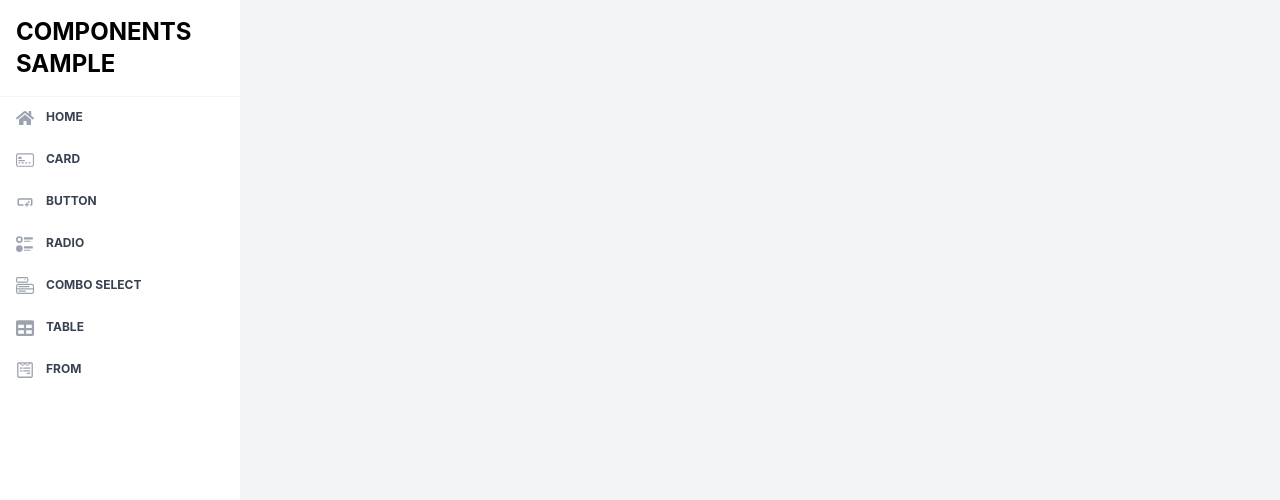
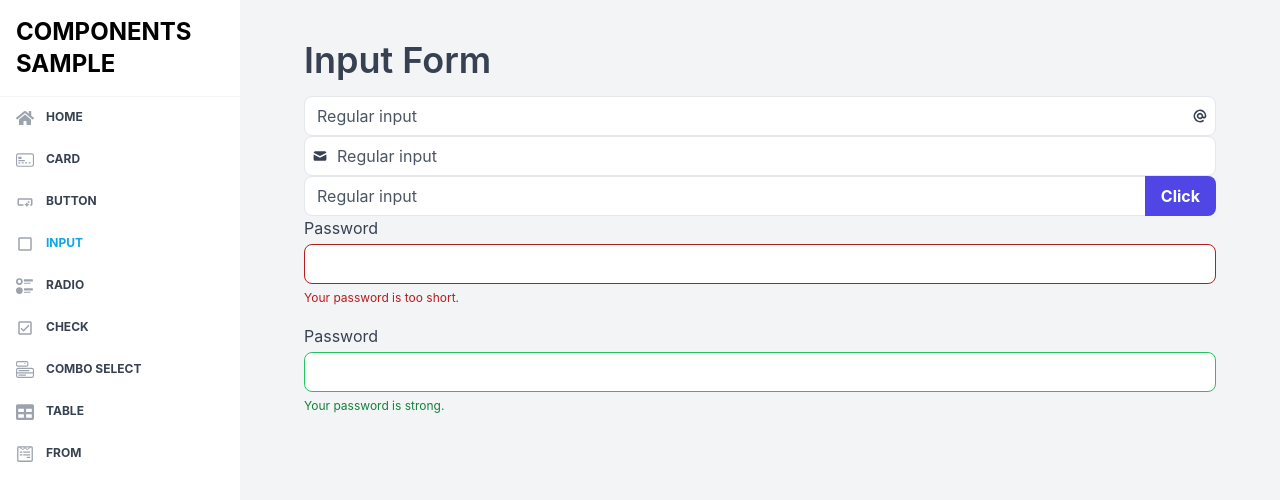
Before and after one commit to ellesis/tailwind-react, a React (Create React App) app: page /components/input in a window 1280 px wide. Shown: the top 500 px of the page. Built offline with nearby package versions, Linux system fonts and the light colour scheme.

Commit message:
Add check and input component sample pages

```diff
--- a/src/data/components-menu.js
+++ b/src/data/components-menu.js
@@ -1,6 +1,6 @@
-import { FaHome, FaTable, FaWpforms } from 'react-icons/fa' // Font awesome
-import { BsMenuButton, BsUiRadios, BsCreditCard2Front } from 'react-icons/bs' // Bootstrap
-import { MdSmartButton } from 'react-icons/md' // Material-design
+import {FaHome, FaTable, FaWpforms} from 'react-icons/fa' // Font awesome
+import {BsMenuButton, BsUiRadios, BsCreditCard2Front} from 'react-icons/bs' // Bootstrap
+import {MdSmartButton, MdOutlineCheckBox, MdCheckBoxOutlineBlank} from 'react-icons/md' // Material-design
 
 export const menuItems = [
   {
@@ -19,16 +19,25 @@ export const menuItems = [
     iconTag: <MdSmartButton />
   },
   {
+    title: 'Input',
+    href: 'input',
+    iconTag: <MdCheckBoxOutlineBlank />
+  },
+  {
     title: 'Radio',
     href: 'radio',
     iconTag: <BsUiRadios />
+  },
+  {
+    title: 'Check',
+    href: 'check',
+    iconTag: <MdOutlineCheckBox />
   },
   {
     title: 'Combo Select',
     href: 'combo',
     iconTag: <BsMenuButton />
   },
-
   {
     title: 'Table',
     href: 'table',
--- a/src/layouts/LayoutComponents.js
+++ b/src/layouts/LayoutComponents.js
@@ -1,15 +1,18 @@
 import React from 'react'
-import { Routes, Route } from 'react-router-dom'
+import {Routes, Route} from 'react-router-dom'
 
 import SideMenuGray from '../components/sidebars/SideMenuGray'
-import { menuItems } from '../data/components-menu'
+import {menuItems} from '../data/components-menu'
 
 // views
 import PageButton from '../pages/components/button'
 import PageCard from '../pages/components/card'
+import PageInput from '../pages/components/input'
 import PageCombo from '../pages/components/combo'
 import PageForm from '../pages/components/form'
 import PageRadio from '../pages/components/radio'
+import PageCheck from '../pages/components/check'
+
 import PageTable from '../pages/components/table'
 
 /**
@@ -35,9 +38,11 @@ export default function LayoutComponents() {
           <Routes>
             <Route path="button" element={<PageButton />} />
             <Route path="card" element={<PageCard />} />
+            <Route path="input" element={<PageInput />} />
             <Route path="combo" element={<PageCombo />} />
             <Route path="form" element={<PageForm />} />
             <Route path="radio" element={<PageRadio />} />
+            <Route path="check" element={<PageCheck />} />
             <Route path="table" element={<PageTable />} />
 
             <Route path="/" element={<PageCard />} />
--- /dev/null
+++ b/src/pages/components/check.js
@@ -0,0 +1,16 @@
+import React from 'react'
+
+export default function PageCheck() {
+  return (
+    <>
+      <div className="title">Check Box</div>
+      <div>
+        {/* CheckBox-01 */}
+        <label class="text-gray-700">
+          <input type="checkbox" value="" />
+          <span class="ml-1">Lorem ipsum dolor sit</span>
+        </label>
+      </div>
+    </>
+  )
+}
--- /dev/null
+++ b/src/pages/components/input.js
@@ -0,0 +1,84 @@
+import React from 'react'
+
+export default function PageInput() {
+  return (
+    <>
+      <div className="title">Input Form</div>
+
+      {/* Input with icon right-01 */}
+      <div class="relative text-gray-700">
+        <input
+          class="w-full h-10 pl-3 pr-8 text-base placeholder-gray-600 border rounded-lg focus:shadow-outline"
+          type="text"
+          placeholder="Regular input"
+        />
+        <div class="absolute inset-y-0 right-0 flex items-center px-2 pointer-events-none">
+          <svg class="w-4 h-4 fill-current" viewBox="0 0 20 20">
+            <path
+              d="M14.243 5.757a6 6 0 10-.986 9.284 1 1 0 111.087 1.678A8 8 0 1118 10a3 3 0 01-4.8 2.401A4 4 0 1114 10a1 1 0 102 0c0-1.537-.586-3.07-1.757-4.243zM12 10a2 2 0 10-4 0 2 2 0 004 0z"
+              clip-rule="evenodd"
+              fill-rule="evenodd"
+            ></path>
+          </svg>
+        </div>
+      </div>
+
+      {/* Input with icon left */}
+      <div class="relative text-gray-700">
+        <input
+          class="w-full h-10 pl-8 pr-3 text-base placeholder-gray-600 border rounded-lg focus:shadow-outline"
+          type="text"
+          placeholder="Regular input"
+        />
+        <div class="absolute inset-y-0 left-0 flex items-center px-2 pointer-events-none">
+          <svg class="w-4 h-4 fill-current" viewBox="0 0 20 20">
+            <path d="M2.003 5.884L10 9.882l7.997-3.998A2 2 0 0016 4H4a2 2 0 00-1.997 1.884z"></path>
+            <path d="M18 8.118l-8 4-8-4V14a2 2 0 002 2h12a2 2 0 002-2V8.118z"></path>
+          </svg>
+        </div>
+      </div>
+
+      {/* Input with button right */}
+      <div class="relative text-gray-700">
+        <input
+          class="w-full h-10 pl-3 pr-8 text-base placeholder-gray-600 border rounded-lg focus:shadow-outline"
+          type="text"
+          placeholder="Regular input"
+        />
+        <button class="absolute inset-y-0 right-0 flex items-center px-4 font-bold text-white bg-indigo-600 rounded-r-lg hover:bg-indigo-500 focus:bg-indigo-700">
+          Click
+        </button>
+      </div>
+
+      {/* Input with validation */}
+      <div class="mb-4 text-gray-700">
+        <label class="block mb-1" for="forms-validationInputCode_error">
+          Password
+        </label>
+        <input
+          class="w-full h-10 px-3 text-base placeholder-gray-600 border border-red-700 rounded-lg focus:shadow-outline"
+          type="password"
+          id="forms-validationInputCode_error"
+          aria-describedby="passwordHelp"
+        />
+        <span class="text-xs text-red-700" id="passwordHelp">
+          Your password is too short.
+        </span>
+      </div>
+      <div class="text-gray-700">
+        <label class="block mb-1" for="forms-validationInputCode_success">
+          Password
+        </label>
+        <input
+          class="w-full h-10 px-3 text-base placeholder-gray-600 border border-green-500 rounded-lg focus:shadow-outline"
+          type="password"
+          id="forms-validationInputCode_success"
+          aria-describedby="passwordHelp"
+        />
+        <span class="text-xs text-green-700" id="passwordHelp">
+          Your password is strong.
+        </span>
+      </div>
+    </>
+  )
+}
```
